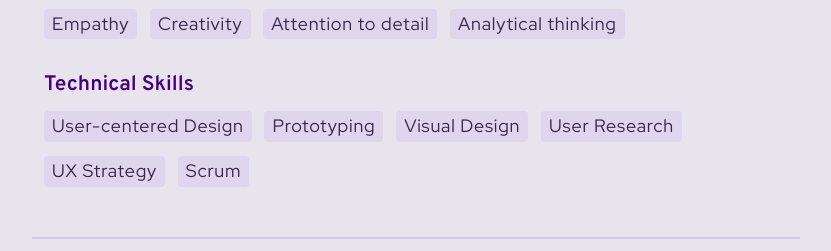
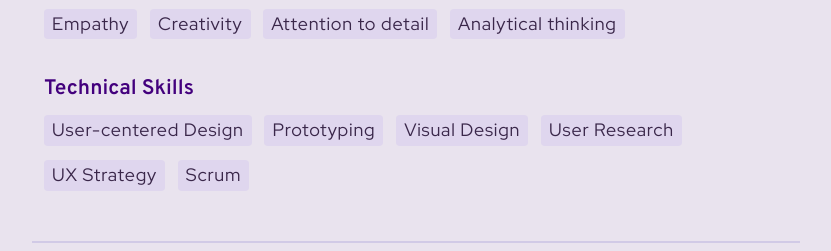
Before and after one commit to franzi-fk/CV, a plain HTML site: page index.html in a window 1280 px wide. Shown: the part 1649-1900 px from the top of the page, 224-1055 px from the left. Drawn offline with nearby package versions, Linux system fonts and the light colour scheme.

Commit message:
feat: optimized spacing

```diff
--- a/style.css
+++ b/style.css
@@ -208,6 +208,10 @@ div {
   margin-top: 32px;
 }
 
+.skills section + section {
+  padding-top: 4px;
+}
+
 ul {
   margin: 0px;
   padding: 0px;
```
